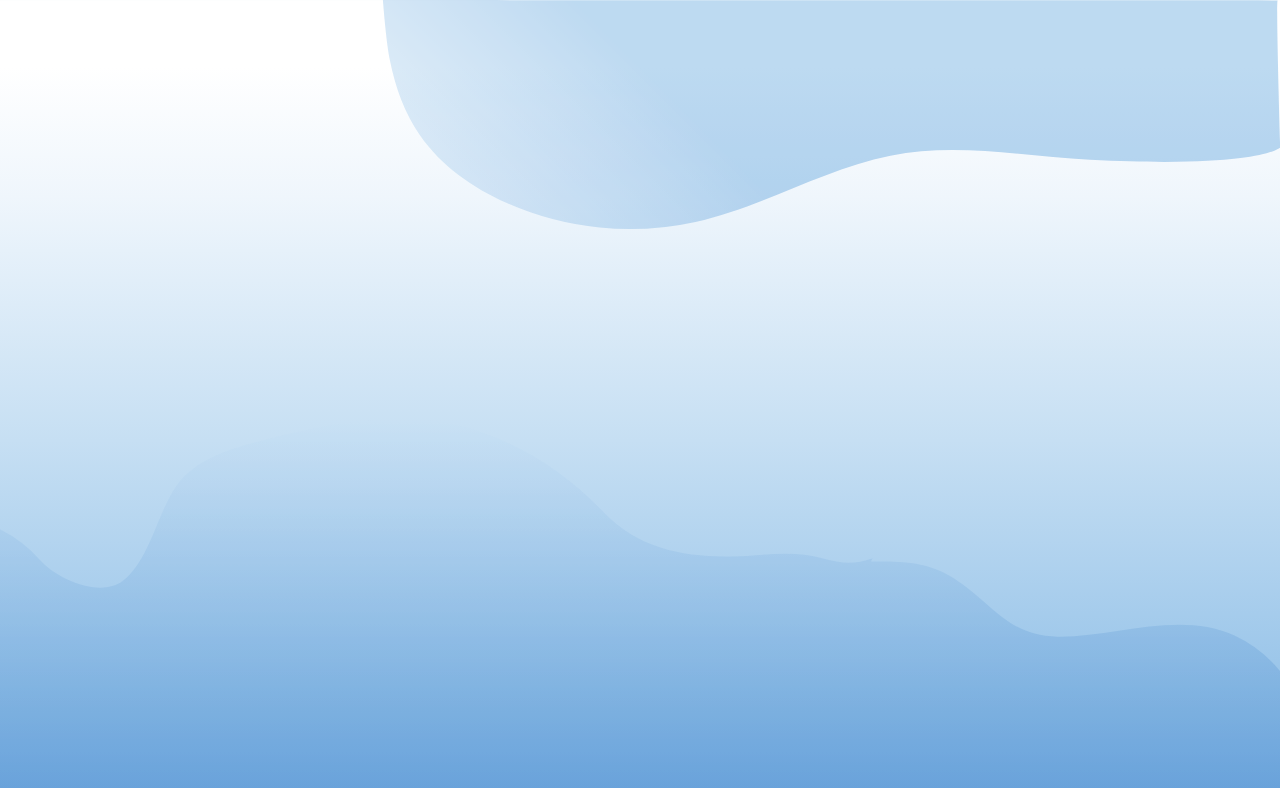
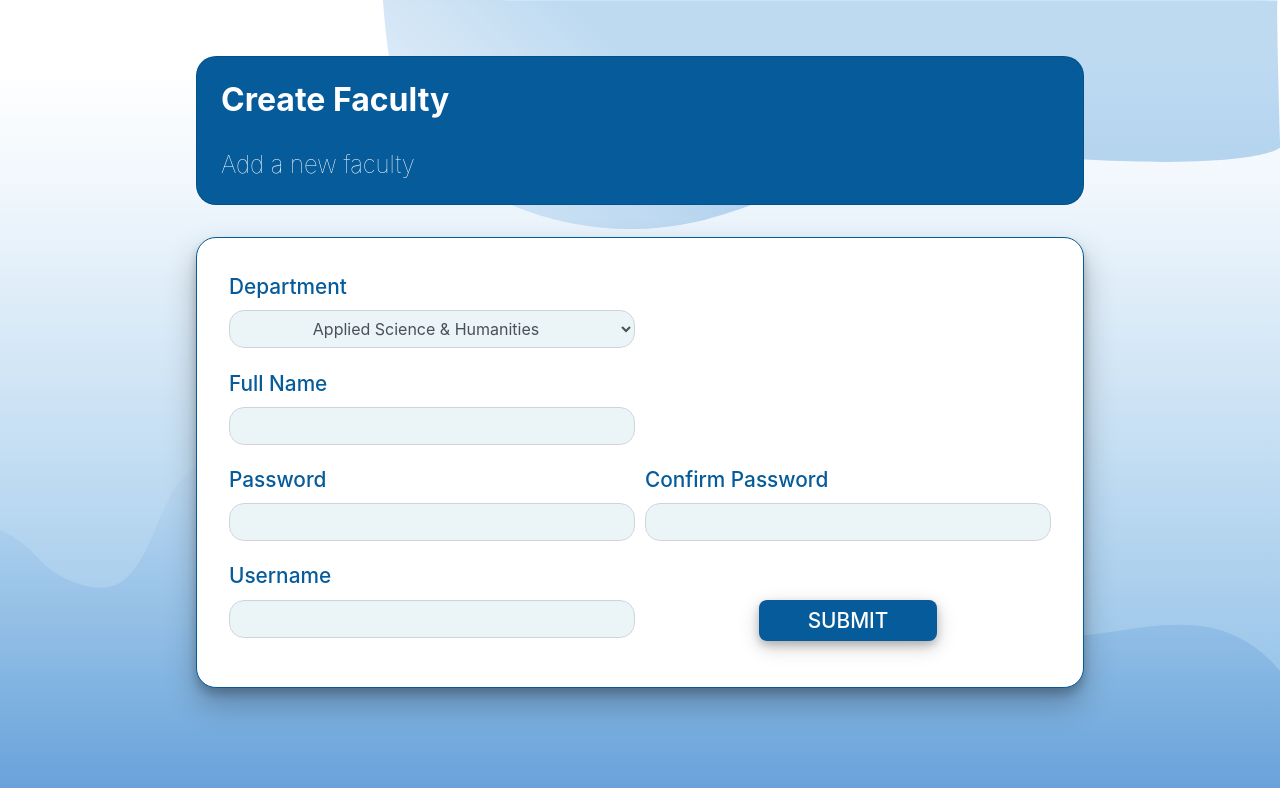
Before and after one commit to AKGEC-Semester-Registration/Frontend, a React (Create React App) app: page /facultypage/createfaculty in a window 1280 px wide. Before the commit this address had no page. Shown: the top 788 px of the page. Built offline with nearby package versions, Linux system fonts and the light colour scheme.

Commit message:
Added CreateFaculty comp

```diff
--- a/src/App.js
+++ b/src/App.js
@@ -9,6 +9,7 @@ import { BrowserRouter as Router } from "react-router-dom";
 import Student from "./components/Student/Student";
 import { ToastContainer } from "react-toastify";
 import Dashboard from "./components/Dashboard/Dashboard";
+import CreateFaculty from "./components/CreateFaculty/CreateFaculty";
 
 function App() {
   return (
@@ -21,6 +22,7 @@ function App() {
           <Route path="student" element={<Student />} />
           <Route path="faculty" element={<Faculty />} />
           <Route path="facultypage/dashboard" element={<Dashboard />} />
+          <Route path="facultypage/createfaculty" element={<CreateFaculty />} />
         </Routes>
       </Router>
     </>
--- a/src/components/CreateFaculty/CreateFaculty.css
+++ b/src/components/CreateFaculty/CreateFaculty.css
@@ -0,0 +1,72 @@
+.container {
+  justify-content: center;
+  align-items: center;
+  align-content: center;
+  min-height: 100%;
+  width: 100%;
+  display: flex;
+  flex-direction: column;
+}
+
+.card-01 {
+  margin-top: 5%;
+  padding: 1.5rem;
+  color: white;
+  background-color: #065b9a;
+  border-radius: 20px;
+  width: 80%;
+}
+
+h4 {
+  font-weight: lighter;
+}
+
+.card-02 {
+  margin-top: 2rem;
+  padding: 2rem;
+  border-radius: 20px;
+  color: #065b9a;
+  border-color: #065b9a;
+  border-style: solid;
+  border-width: 1px;
+  width: 80%;
+  font-weight: 500;
+  font-size: 1.3rem;
+  margin-bottom: 5%;
+  box-shadow: 0 6px 8px 0 rgba(0, 0, 0, 0.2), 0 16px 30px 0 rgba(0, 0, 0, 0.26);
+}
+
+input,
+select {
+  border-color: #065b9a;
+  border-style: solid;
+  border-width: 2px;
+  border-radius: 5px;
+}
+
+.col-md-7,
+.col-md-5,
+.col-md-2,
+.col-md-4,
+.col-md-6,
+.col-md-3 {
+  padding: 0.1rem 1rem 0.1rem 1rem;
+}
+
+.grp {
+  margin: auto;
+  width: fit-content;
+}
+
+.btn-blue {
+  background-color: #065b9a;
+  color: white;
+  font-size: 1.3rem;
+  font-weight: 500;
+  border-radius: 8px;
+  width: 100%;
+}
+
+.btn-blue:hover {
+  background-color: #176fb3;
+}
--- a/src/components/CreateFaculty/CreateFaculty.js
+++ b/src/components/CreateFaculty/CreateFaculty.js
@@ -1,7 +1,148 @@
 import "./CreateFaculty.css";
+import Api from "../../Api";
+import { React, useState } from "react";
+import { toast } from "react-toastify";
+const CreateFaculty = () => {
+  const [isLoading, setIsLoading] = useState(false);
+  const [errorMsg, setErrorMsg] = useState("");
+  const [createFaculty, setCreateFaculty] = useState({
+    name: "",
+    username: "",
+    department: "",
+    password: "",
+    passwordConfirm: "",
+  });
+  const handleChange = (event) => {
+    setCreateFaculty({
+      ...createFaculty,
+      [event.target.name]: event.target.value,
+    });
+  };
 
-const CreateFaculty = () => {
-  return <div></div>;
+  const handleSubmit = (e) => {
+    e.preventDefault();
+    // console.log(e.target);
+    if (
+      createFaculty.name === "" ||
+      createFaculty.username === "" ||
+      createFaculty.department === "" ||
+      createFaculty.password === "" ||
+      createFaculty.passwordConfirm === ""
+    ) {
+      toast.warning("Please fill all fields first!", {
+        position: toast.POSITION.BOTTOM_RIGHT,
+      });
+      return;
+    }
+
+    setIsLoading(true);
+    // API Call here
+  };
+  return (
+    <div>
+      <div className="container">
+        <div className="card card-01">
+          <h2 style={{ width: "fit-content" }}>Create Faculty</h2>
+          <br />
+          <div>
+            <h4 style={{ width: "fit-content" }}>Add a new faculty</h4>
+          </div>
+        </div>
+        <div className="card card-02">
+          <form onSubmit={handleSubmit}>
+            <div className="form-row">
+              <div className="form-group col-md-6">
+                <label htmlFor="inputDepartment">Department</label>
+                <select
+                  id="inputDepartment"
+                  className="form-control"
+                  onChange={handleChange}
+                  value={createFaculty.department}
+                  name="department"
+                >
+                  <option defaultValue={"HI"}>
+                    Applied Science & Humanities
+                  </option>
+                  <option>Computer Science and Engineering</option>
+                  <option>Mechanical Engineering</option>
+                  <option>Civil Engineering</option>
+                  <option>Information Technology</option>
+                  <option>Electronics and Communication Engineering</option>
+                  <option>Electrical and Electronics Engineering</option>
+                </select>
+              </div>
+            </div>
+
+            <div className="form-row">
+              <div className="form-group col-md-6">
+                <label htmlFor="inputname">Full Name</label>
+                <input
+                  type="text"
+                  className="form-control"
+                  id="inputname"
+                  name="name"
+                  onChange={handleChange}
+                  value={createFaculty.name}
+                />
+              </div>
+            </div>
+            <div className="form-row">
+              <div className="form-group col-md-6">
+                <label htmlFor="inputPassword">Password</label>
+                <input
+                  type="password"
+                  className="form-control"
+                  id="inputPassword"
+                  name="password"
+                  onChange={handleChange}
+                  value={createFaculty.password}
+                />
+              </div>
+              <div className="form-group col-md-6">
+                <label htmlFor="inputPassword"> Confirm Password</label>
+                <input
+                  type="password"
+                  className="form-control"
+                  id="inputPassword"
+                  name="passwordConfirm"
+                  onChange={handleChange}
+                  value={createFaculty.passwordConfirm}
+                />
+              </div>
+            </div>
+            <div className="form-row">
+              <div className="form-group col-md-6">
+                <label htmlFor="inputusername">Username</label>
+                <input
+                  type="text"
+                  className="form-control"
+                  name="username"
+                  onChange={handleChange}
+                  value={createFaculty.username}
+                />
+              </div>
+
+              <div className=" col-md-6">
+                <label style={{ color: "transparent" }}>submit</label>
+                <div className="form-group grp">
+                  {!isLoading && (
+                    <button type="submit" className="btn btn-blue px-5 py-1">
+                      SUBMIT
+                    </button>
+                  )}
+                  {isLoading && (
+                    <button type="submit" className="btn btn-blue px-5 py-1">
+                      <span className="spinner-border "></span>
+                    </button>
+                  )}
+                </div>
+              </div>
+            </div>
+          </form>
+        </div>
+      </div>
+    </div>
+  );
 };
 
 export default CreateFaculty;
```
